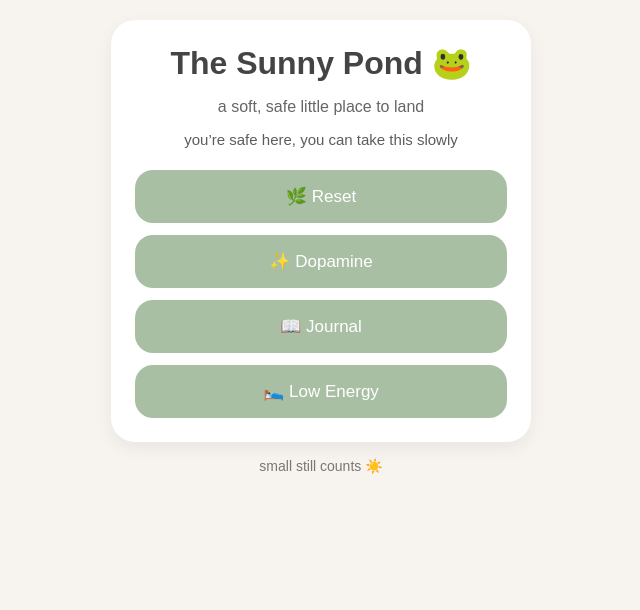
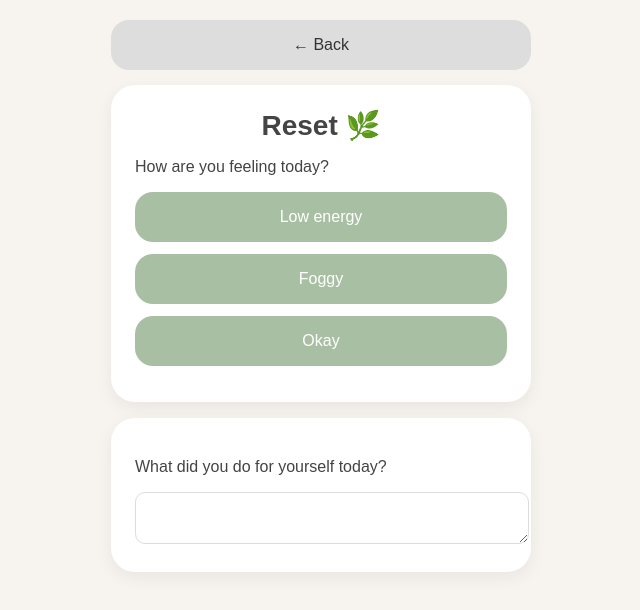
Before and after one commit to BusyMindGirlie/The-sunny-Pond, a plain HTML site: page index.html in a window 1280 px wide. Both pictures are taken after a click on the button "🌿 Reset". Shown: the whole page, without its empty margins (319-959 px from the left). Drawn offline with Linux system fonts and the light colour scheme.

Commit message:
Refactor HTML structure and styles for better UI
Updated styles for headings and buttons, added new back button and textarea for user input.

```diff
--- a/index.html
+++ b/index.html
@@ -31,7 +31,7 @@
 
     h1 {
       margin: 0 0 8px 0;
-      font-size: 32px;
+      font-size: 28px;
       text-align: center;
     }
 
@@ -51,36 +51,48 @@
     .menu-button {
       display: block;
       width: 100%;
-      padding: 16px 18px;
+      padding: 16px;
       margin-bottom: 12px;
       border: none;
       border-radius: 18px;
       background: #A8BFA3;
       color: white;
-      font-size: 17px;
+      font-size: 16px;
       cursor: pointer;
     }
 
-    .menu-button:last-child {
-      margin-bottom: 0;
+    .back-button {
+      margin-bottom: 15px;
+      background: #ddd;
+      color: #333;
+    }
+
+    textarea {
+      width: 100%;
+      border-radius: 10px;
+      padding: 10px;
+      border: 1px solid #ddd;
     }
 
     .footer {
       text-align: center;
       color: #777;
       font-size: 14px;
-      margin-top: 12px;
     }
   </style>
 </head>
+
 <body>
-  <div class="app">
+<div class="app">
+
+  <!-- HOME SCREEN -->
+  <div id="home">
     <div class="card">
       <h1>The Sunny Pond 🐸</h1>
       <p class="subtitle">a soft, safe little place to land</p>
       <p class="safe">you’re safe here, you can take this slowly</p>
 
-      <button class="menu-button">🌿 Reset</button>
+      <button class="menu-button" onclick="showScreen('reset')">🌿 Reset</button>
       <button class="menu-button">✨ Dopamine</button>
       <button class="menu-button">📖 Journal</button>
       <button class="menu-button">🛌 Low Energy</button>
@@ -88,5 +100,40 @@
 
     <p class="footer">small still counts ☀️</p>
   </div>
+
+  <!-- RESET SCREEN -->
+  <div id="reset" style="display:none;">
+    <button class="menu-button back-button" onclick="showScreen('home')">← Back</button>
+
+    <div class="card">
+      <h1>Reset 🌿</h1>
+      <p>How are you feeling today?</p>
+
+      <button class="menu-button" onclick="setEnergy('Low energy')">Low energy</button>
+      <button class="menu-button" onclick="setEnergy('Foggy')">Foggy</button>
+      <button class="menu-button" onclick="setEnergy('Okay')">Okay</button>
+    </div>
+
+    <div class="card">
+      <p>What did you do for yourself today?</p>
+      <textarea id="selfcare"></textarea>
+    </div>
+  </div>
+
+</div>
+
+<script>
+function showScreen(screen) {
+  document.getElementById("home").style.display = "none";
+  document.getElementById("reset").style.display = "none";
+
+  document.getElementById(screen).style.display = "block";
+}
+
+function setEnergy(e) {
+  alert("You selected: " + e);
+}
+</script>
+
 </body>
 </html>
```
